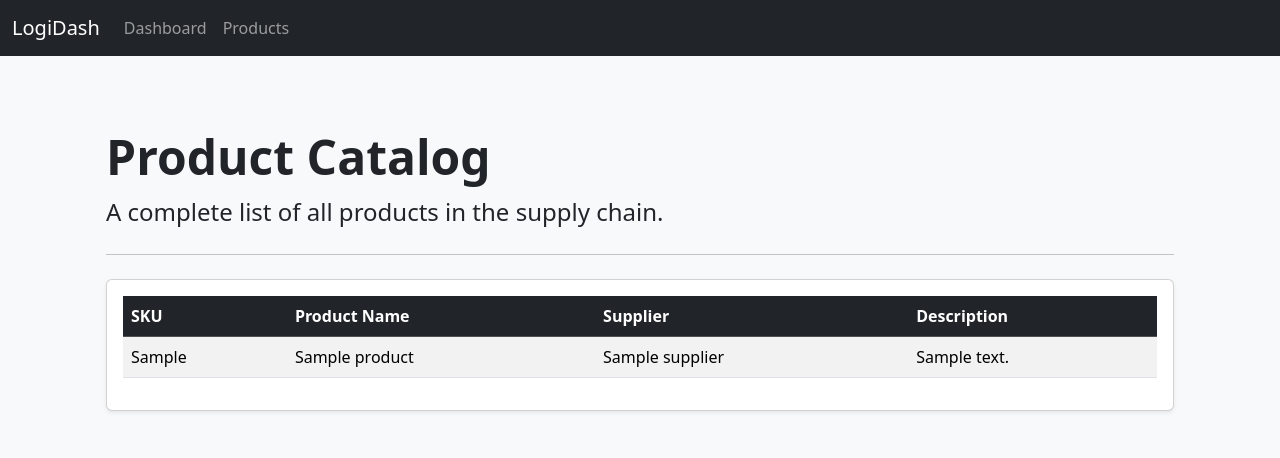
After one commit to Tilooo/LogiDash, a Django app: page /products/ in a window 1280 px wide. The commit adds this page. Shown: the top 458 px of the page. Run offline with Django 5.2, Linux system fonts and the light colour scheme; tables that the repository leaves empty hold one stand-in row (values such as "Sample post").

Commit message:
12. Created product list page to display data from database.

```diff
--- a/supply_chain/templates/supply_chain/base.html
+++ b/supply_chain/templates/supply_chain/base.html
@@ -20,11 +20,21 @@
 <body>
 
     <!-- Navigation Bar -->
-    <nav class="navbar navbar-expand-lg navbar-dark bg-dark">
-        <div class="container-fluid">
-            <a class="navbar-brand" href="#">LogiDash</a>
+<nav class="navbar navbar-expand-lg navbar-dark bg-dark">
+    <div class="container-fluid">
+        <a class="navbar-brand" href="{% url 'dashboard' %}">LogiDash</a>
+        <div class="collapse navbar-collapse">
+            <ul class="navbar-nav me-auto mb-2 mb-lg-0">
+                <li class="nav-item">
+                    <a class="nav-link" href="{% url 'dashboard' %}">Dashboard</a>
+                </li>
+                <li class="nav-item">
+                    <a class="nav-link" href="{% url 'product-list' %}">Products</a>
+                </li>
+            </ul>
         </div>
-    </nav>
+    </div>
+</nav>
 
     <!-- Main Content Area -->
     <main class="container mt-4">
--- /dev/null
+++ b/supply_chain/templates/supply_chain/product_list.html
@@ -0,0 +1,43 @@
+{% extends 'supply_chain/base.html' %}
+
+{% block title %}
+    Product List - LogiDash
+{% endblock %}
+
+{% block content %}
+    <div class="container-fluid px-4 py-5">
+        <h1 class="display-5 fw-bold">Product Catalog</h1>
+        <p class="fs-4">A complete list of all products in the supply chain.</p>
+
+        <hr class="my-4">
+
+        <div class="card shadow-sm">
+            <div class="card-body">
+                <table class="table table-striped table-hover">
+                    <thead class="table-dark">
+                        <tr>
+                            <th>SKU</th>
+                            <th>Product Name</th>
+                            <th>Supplier</th>
+                            <th>Description</th>
+                        </tr>
+                    </thead>
+                    <tbody>
+                        {% for product in products %}
+                            <tr>
+                                <td>{{ product.sku }}</td>
+                                <td>{{ product.name }}</td>
+                                <td>{{ product.supplier.name }}</td>
+                                <td>{{ product.description }}</td>
+                            </tr>
+                        {% empty %}
+                            <tr>
+                                <td colspan="4">No products found.</td>
+                            </tr>
+                        {% endfor %}
+                    </tbody>
+                </table>
+            </div>
+        </div>
+    </div>
+{% endblock %}
--- a/supply_chain/urls.py
+++ b/supply_chain/urls.py
@@ -3,4 +3,5 @@ from . import views
 
 urlpatterns = [
     path('', views.dashboard_view, name='dashboard'),
+    path('products/', views.product_list_view, name='product-list'),
 ]
--- a/supply_chain/views.py
+++ b/supply_chain/views.py
@@ -17,3 +17,16 @@ def dashboard_view(request):
 
     # to render the request, specifying the template and passing the context
     return render(request, 'supply_chain/dashboard.html', context)
+
+
+def product_list_view(request):
+    # to get all product objects from the database
+    products = Product.objects.all()
+
+    # to create the context dictionary to pass the data
+    context = {
+        'products': products
+    }
+
+    # to render the template with the data
+    return render(request, 'supply_chain/product_list.html', context)
```
